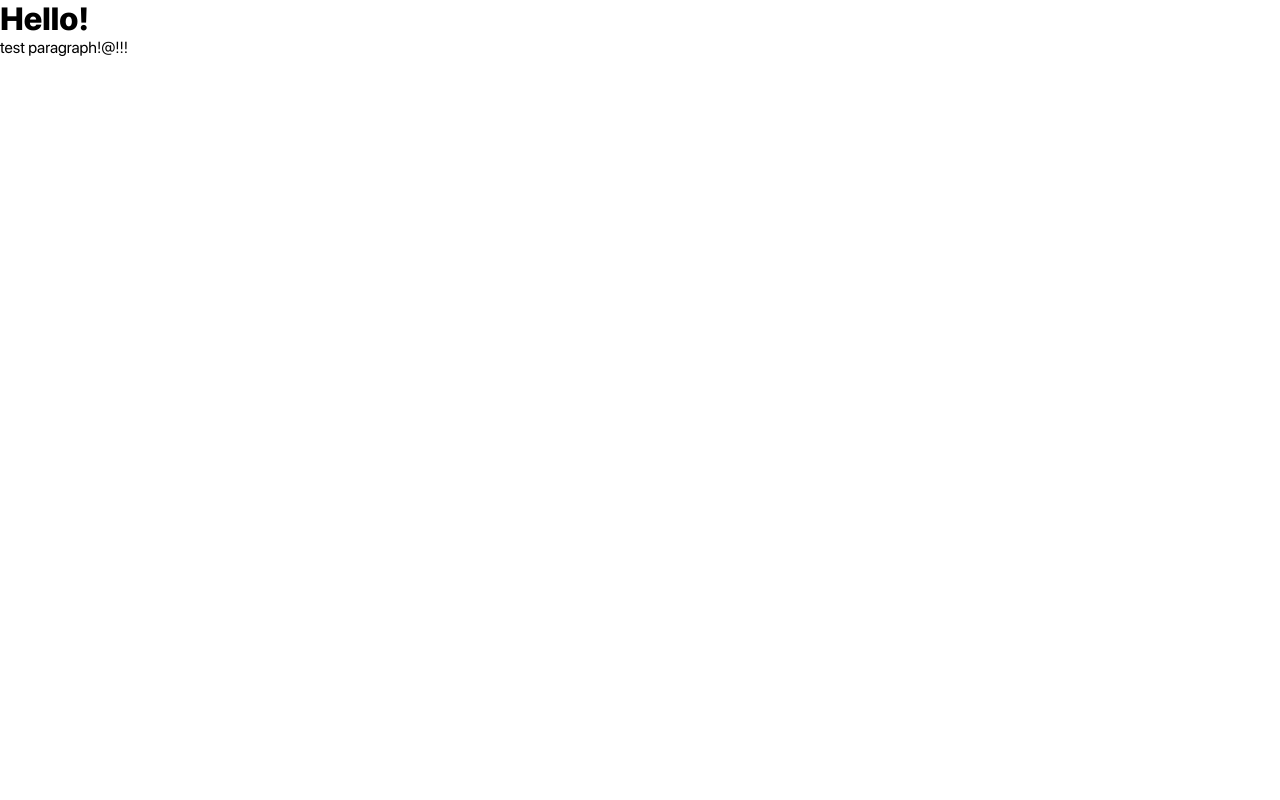
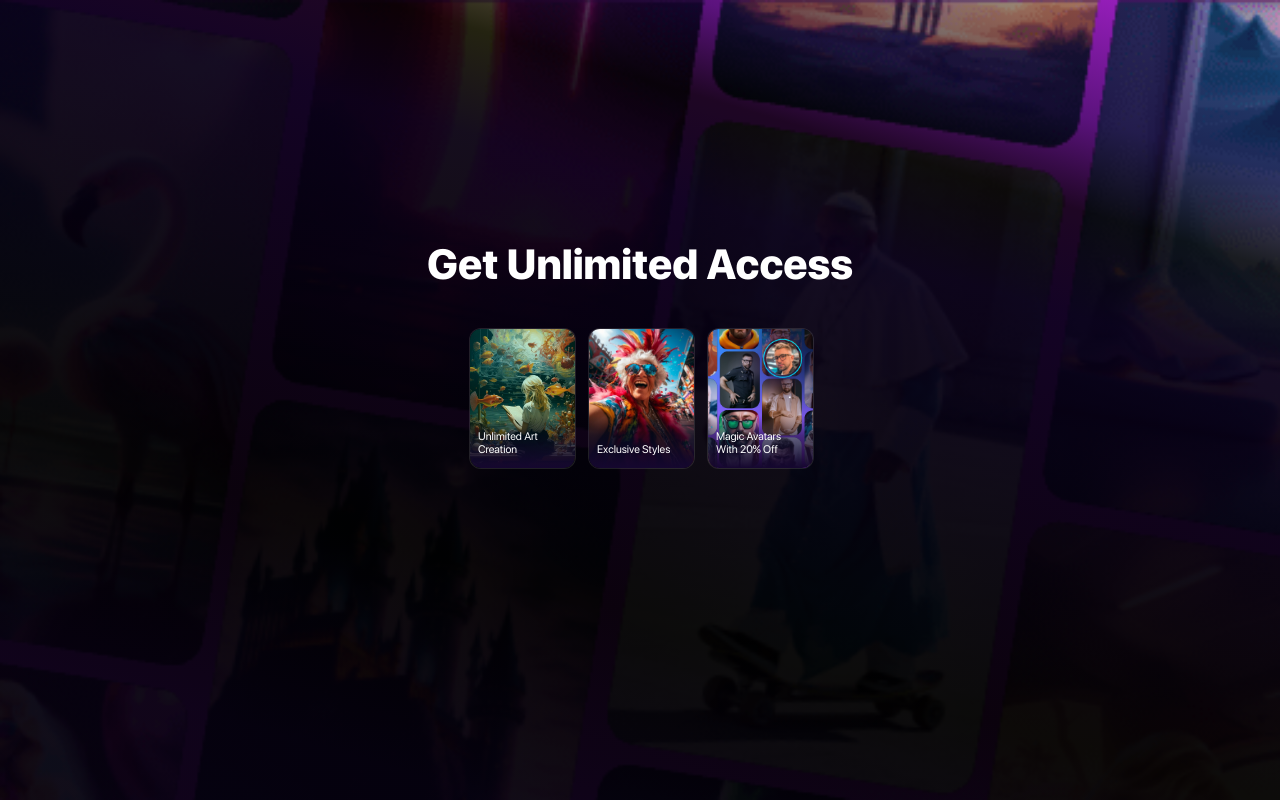
Before and after one commit to cLubber1337/ibanner, a website built with Vite: page index.html in a window 1280 px wide. Built offline with nearby package versions, Linux system fonts and the light colour scheme.

Commit message:
feat: add header, hero, features

```diff
--- a/index.html
+++ b/index.html
@@ -8,7 +8,45 @@
     <title>Vite App</title>
   </head>
   <body>
-    <h1 class="title">Hello!</h1>
-    <p class="test">test paragraph!@!!!</p>
+    <div class="wrapper">
+      <header class="header">
+        <div class="container"></div>
+      </header>
+      <main class="content">
+        <section class="section container">
+          <div class="hero">
+            <h1 class="hero__title">Get Unlimited Access</h1>
+          </div>
+        </section>
+        <section class="section container">
+          <div class="features">
+            <ul class="features__list">
+              <li class="features__item">
+                <article class="features__item__card unlimited-art-card">
+                  <div class="oval-top-unlimited-art"></div>
+                  <div class="item-shadow-mask">
+                    <p class="features__item__title">Unlimited Art Creation</p>
+                  </div>
+                </article>
+              </li>
+              <li class="features__item">
+                <article class="features__item__card exclusive-styles-card">
+                  <div class="item-shadow-mask">
+                    <p class="features__item__title">Exclusive Styles</p>
+                  </div>
+                </article>
+              </li>
+              <li class="features__item">
+                <article class="features__item__card magic-avatars-cards">
+                  <div class="item-shadow-mask">
+                    <p class="features__item__title">Magic Avatars With 20% Off</p>
+                  </div>
+                </article>
+              </li>
+            </ul>
+          </div>
+        </section>
+      </main>
+    </div>
   </body>
 </html>
--- /dev/null
+++ b/styles/blocks/features.css
@@ -0,0 +1,82 @@
+.features {
+  position: relative;
+}
+
+.features__list {
+  display: flex;
+  column-gap: 14px;
+  justify-content: space-between;
+
+  max-width: 340px;
+  margin-inline: auto;
+}
+
+.features__item__card {
+  position: relative;
+
+  width: 105px;
+  height: 139px;
+
+  border-radius: 11px;
+  box-shadow: 0 0 0 1px rgb(151 151 151 / 20%);
+}
+
+.features__item__card.unlimited-art-card {
+  position: relative;
+  overflow: hidden;
+  background: url('../../public/images/features/unlimited-art.jpeg') no-repeat -6px 0;
+  background-size: cover;
+}
+
+.features__item__card.exclusive-styles-card {
+  background: url('../../public/images/features/exclusive-styles.jpeg') no-repeat 0 -82px;
+  background-size: cover;
+}
+
+.features__item__card.magic-avatars-cards {
+  background: url('../../public/test.png') no-repeat -22px -22px;
+  background-size: 149px;
+}
+
+.features__item__title {
+  position: absolute;
+  bottom: 11px;
+  left: 8px;
+
+  max-width: 87px;
+
+  font-size: 0.6875rem;
+  line-height: 1.2;
+}
+
+.oval-top-unlimited-art {
+  position: absolute;
+  z-index: 1;
+  top: -12px;
+  left: -31px;
+
+  width: 139px;
+  height: 73px;
+
+  opacity: 0.25;
+  background: rgb(0 191 255);
+  filter: blur(30px);
+  border-radius: 50%;
+}
+
+.item-shadow-mask {
+  position: absolute;
+  inset: 0;
+
+  width: 100%;
+  height: 100%;
+
+  background: linear-gradient(
+    180deg,
+    rgb(0 0 0 / 0%),
+    rgb(4 6 26 / 0%) 62.039%,
+    rgb(6 9 37 / 56%) 76.681%,
+    rgb(21 7 47) 100%
+  );
+  border-radius: 11px;
+}
--- /dev/null
+++ b/styles/blocks/header.css
@@ -0,0 +1,4 @@
+.header {
+  height: 44px;
+  margin-bottom: 12.3rem;
+}
--- /dev/null
+++ b/styles/blocks/hero.css
@@ -0,0 +1,10 @@
+.hero {
+  margin-bottom: 2.6rem;
+}
+
+.hero__title {
+  font-size: 2.625rem;
+  line-height: 1.1;
+  font-weight: 800;
+  text-align: center;
+}
--- a/styles/globals.css
+++ b/styles/globals.css
@@ -1,10 +1,40 @@
 body {
+  height: 100vh;
+
   font-family: 'SF Pro', fantasy;
+  font-size: 1rem;
   font-weight: 400;
   line-height: 1.2;
+  color: var(--color-white);
 }
 
 a {
   color: inherit;
   text-decoration: none;
 }
+
+.container {
+  max-width: calc(var(--container-width) + var(--container-padding-x) * 2);
+  margin-inline: auto;
+  padding-inline: var(--container-padding-x);
+}
+
+.wrapper {
+  position: relative;
+
+  overflow: hidden;
+
+  height: 100%;
+
+  background: linear-gradient(
+      196.7deg,
+      rgb(0 0 0 / 0%) -8.278%,
+      rgb(21 5 52 / 64%) 14.832%,
+      rgb(0 0 0 / 86%) 22.824%,
+      rgb(9 1 25 / 95%) 31.856%,
+      rgb(0 0 0 / 95%) 68.177%,
+      rgb(5 1 14 / 95%) 87.528%
+    ),
+    url('../public/images/bg.png'), no-repeat;
+  background-size: cover;
+}
--- a/styles/style.css
+++ b/styles/style.css
@@ -1,3 +1,8 @@
 @import 'reset.css';
 @import 'fonts.css';
+@import 'variables.css';
 @import 'globals.css';
+
+@import 'blocks/header.css';
+@import 'blocks/hero.css';
+@import 'blocks/features.css';
--- /dev/null
+++ b/styles/variables.css
@@ -0,0 +1,6 @@
+:root {
+  --container-width: 430px;
+  --container-padding-x: 24px;
+
+  --color-white: #fff;
+}
```
Also changed, not shown: public/images/bg.png (added), public/images/features/avatar.png (added), public/images/features/circle.png (added), public/images/features/exclusive-styles.jpeg (added), public/images/features/magic-avatars.png (added), public/images/features/unlimited-art.jpeg (added), public/test.png (added).
